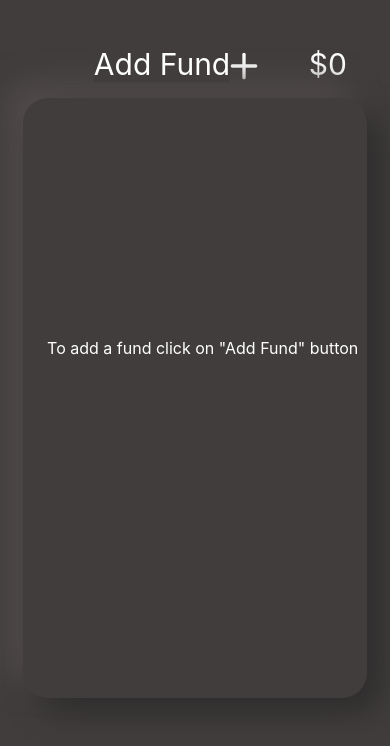
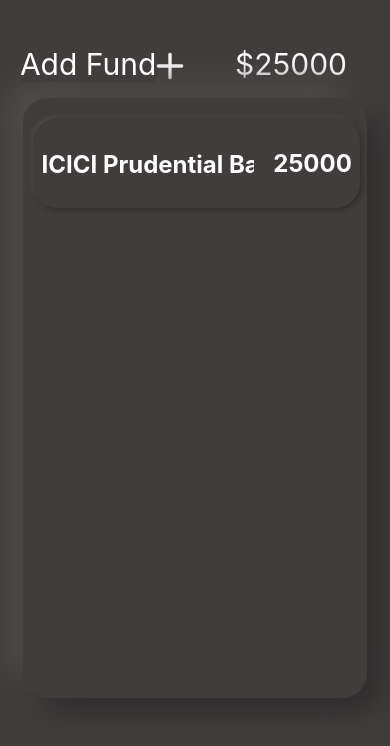
Before and after one commit to mitej23/Porfolio-Management, a React (Create React App) app: page / in a window 390 px wide. Shown: the top 746 px of the page. Built offline with nearby package versions, Linux system fonts and the light colour scheme.

Commit message:
Added mobile compatibilty

```diff
--- a/package.json
+++ b/package.json
@@ -15,6 +15,7 @@
     "react-date-picker": "^8.0.6",
     "react-dom": "^17.0.1",
     "react-icons": "^4.1.0",
+    "react-responsive": "^8.2.0",
     "react-router-dom": "^5.2.0",
     "react-scripts": "4.0.0",
     "react-select": "^3.1.1",
--- a/src/components/graph-stats/graph-stats.component.css
+++ b/src/components/graph-stats/graph-stats.component.css
@@ -3,7 +3,7 @@
   height: 400px;
   width: 55vw;
   margin: auto;
-  margin-top: 200px;
+  margin-top: 100px;
   padding-left: 50px;
 }
 h1,
@@ -16,3 +16,17 @@
   font-size: small;
   opacity: 0.6;
 }
+@media screen and (max-width: 480px) {
+  .stats {
+    /* background-color: bisque; */
+    margin-left: 20px;
+    margin-top: 20px;
+  }
+  h1,
+  h2 {
+    color: white;
+    font-size: small;
+    tab-size: 2;
+    white-space: nowrap;
+  }
+}
--- a/src/components/graph/graph.component.jsx
+++ b/src/components/graph/graph.component.jsx
@@ -1,5 +1,5 @@
 import React, { useEffect, useContext } from "react";
-
+import { useMediaQuery } from "react-responsive";
 import "./graph.style.css";
 
 import { Line } from "react-chartjs-2";
@@ -58,7 +58,16 @@
       },
     ],
   };
-  // console.log(data);
+  let h = 500;
+  let w = 1000;
+  let size = 12;
+  const media = useMediaQuery({ query: "(max-width: 480px)" });
+  console.log(media);
+  if (media) {
+    h = 400;
+    w = 400;
+    size = 8;
+  }
   const options = {
     responsive: false,
     maintainAspectRatio: false,
@@ -87,14 +96,24 @@
         {
           ticks: {
             fontColor: "white",
+            fontSize: size,
+            autoSkip: true,
+            maxTicksLimit: 10,
           },
         },
       ],
     },
   };
+
   return (
     <div id="chart" className="top-container">
-      <Line height={500} width={1000} data={data} options={options} />
+      <Line
+        height={h}
+        width={w}
+        data={data}
+        options={options}
+        className="graph"
+      />
     </div>
   );
 };
--- a/src/components/graph/graph.style.css
+++ b/src/components/graph/graph.style.css
@@ -1,11 +1,5 @@
-#mychart {
-  height: 500px;
-  width: 1000px;
+.top-container {
+  display: flex;
+  justify-content: center;
   margin: auto;
 }
-
-.top-container {
-  height: 50vh;
-  display: flex;
-  justify-content: center;
-}
--- a/src/components/investment-board/investmentBoard.styles.css
+++ b/src/components/investment-board/investmentBoard.styles.css
@@ -16,7 +16,7 @@
 .empty {
   color: white;
   margin-left: 40%;
-  margin-top: 25%;
+  margin-top: 20%;
 }
 @media screen and (max-width: 480px) {
   .empty {
--- a/src/data/data.context.jsx
+++ b/src/data/data.context.jsx
@@ -4,13 +4,13 @@
 
 export const FundProvider = (props) => {
   const [funds, addFund] = useState([
-    // {
-    //   id: 1,
-    //   fundName: "ICICI Prudential Balanced Advantage Fund",
-    //   dateOfInvestment: new Date("2018, 1, 25"),
-    //   amtInvested: 25000,
-    //   code: 104686,
-    // },
+    {
+      id: 1,
+      fundName: "ICICI Prudential Balanced Advantage Fund",
+      dateOfInvestment: new Date("2018, 1, 25"),
+      amtInvested: 25000,
+      code: 104686,
+    },
     // {
     //   id: 2,
     //   fundName: "HDFC Prudence Fund - Dividend Option",
```
Also changed, not shown: 1 other file (tests, documents, lock files or other folders).
